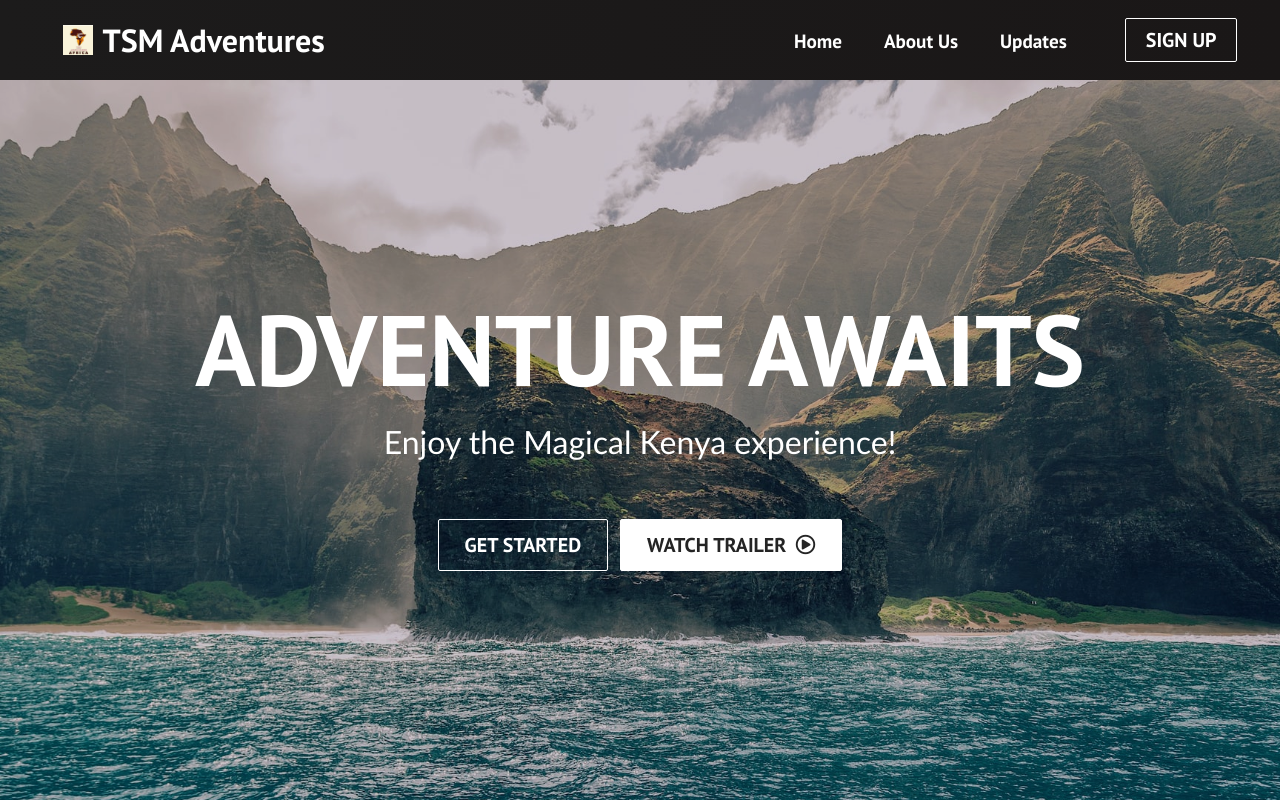
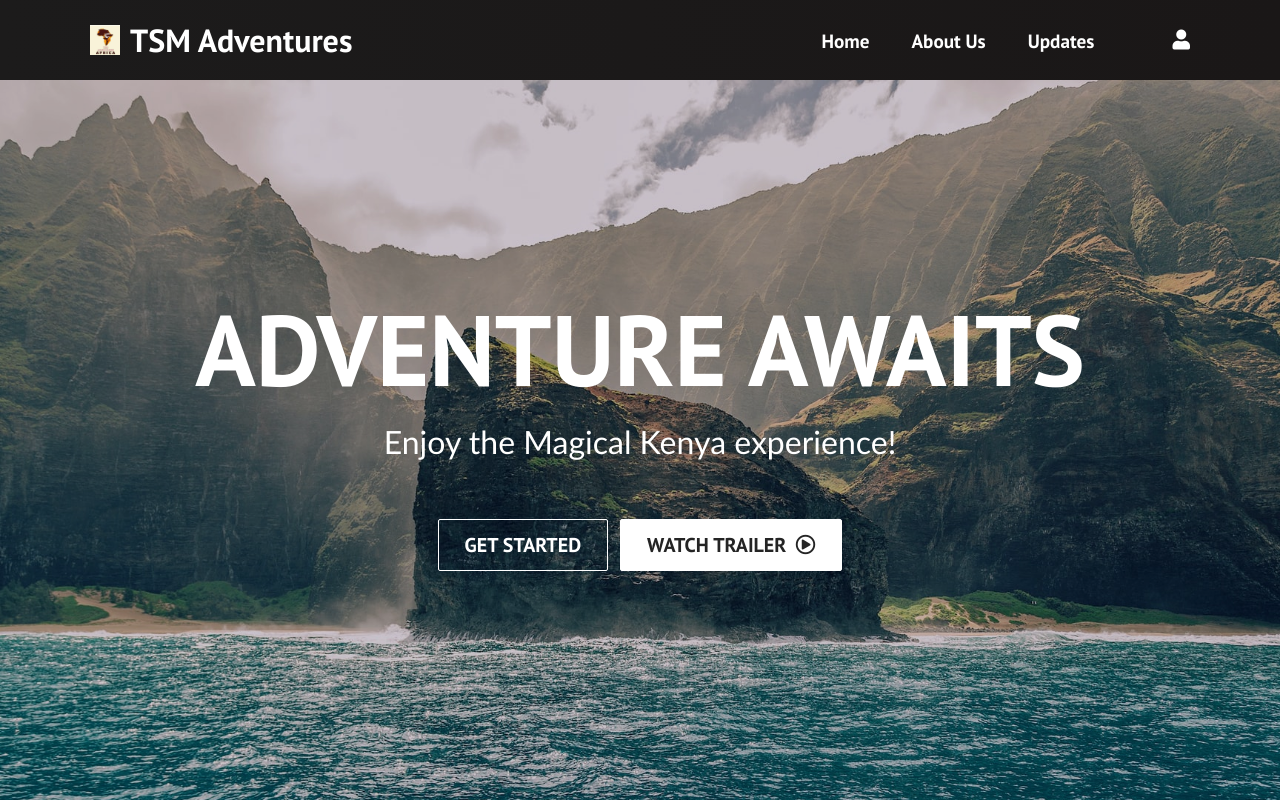
Before and after one commit to mikemwai/tsmadventures, a React (Create React App) app: page / in a window 1280 px wide. Shown: the top 800 px of the page. Built offline with nearby package versions, Linux system fonts and the light colour scheme.

Commit message:
minor updates

```diff
--- a/src/App.css
+++ b/src/App.css
@@ -14,7 +14,7 @@
 .contact,
 .services,
 .products,
-.sign-up {
+.sign-in {
   display: flex;
   height: 90vh;
   align-items: center;
@@ -208,8 +208,8 @@
   font-size: 100px;
 }
 
-/* Sign Up */
-.sign-up {
+/* Sign In */
+.sign-in {
   background-image: url('../public/images/img-8.jpg');
   background-position: center;
   background-size: cover;
--- a/src/App.js
+++ b/src/App.js
@@ -5,11 +5,11 @@ import './App.css';
 import Home from './components/pages/Home';
 import Services from './components/pages/Services';
 import Products from './components/pages/Products';
-import SignUp from './components/pages/SignUp';
 import Updates from './components/pages/Updates';
 import AboutUs from './components/pages/AboutUs';
 import Contact from './components/pages/Contact';
 import Karura from './components/pages/Karura';
+import SignIn from './components/pages/SignIn';
 
 function App() {
   return (
@@ -24,7 +24,7 @@ function App() {
           <Route path='/contact' element={<Contact />} />
           <Route path='/services' element={<Services />} />
           <Route path='/products' element={<Products />} />
-          <Route path='/sign-up' element={<SignUp />} />
+          <Route path='/sign-in' element={<SignIn />} />
         </Routes>
       </Router>
     </>
--- a/src/components/Button.css
+++ b/src/components/Button.css
@@ -27,6 +27,14 @@
     color: #fff;
     padding: 8px 20px;
     border: 1px solid var(--primary);
+    transition: all 0.3s ease-out;
+}
+
+.btn--icon
+{
+    background-color: transparent;
+    color: #fff;
+    padding: 8px 20px;
     transition: all 0.3s ease-out;
 }
 
--- a/src/components/Button.js
+++ b/src/components/Button.js
@@ -2,10 +2,10 @@ import React from 'react'
 import './Button.css';
 import {Link} from 'react-router-dom';
 
-const STYLES = ['btn--primary', 'btn--outline', 'btn--secondary'];
+const STYLES = ['btn--primary', 'btn--outline', 'btn--secondary', 'btn--icon'];
 const SIZES = ['btn--medium', 'btn--large'];
 
-export const Button = ({children, type, onClick, buttonStyle, buttonSize, buttonLink = '/sign-up'}) => {
+export const Button = ({children, type, onClick, buttonStyle, buttonSize, buttonLink = '/sign-in'}) => {
     const checkButtonStyle = STYLES.includes(buttonStyle) ? buttonStyle : STYLES[0];
     const checkButtonSize = SIZES.includes(buttonSize) ? buttonSize : SIZES[0];
 
--- a/src/components/Navbar.js
+++ b/src/components/Navbar.js
@@ -58,24 +58,13 @@ function Navbar() {
                 Updates
               </Link>
             </li>
-            {/* <li className='nav-item'>
-              <Link to='/services' className='nav-links' onClick={closeMobileMenu}>
-                Services
+            <li className='nav-item'>
+              <Link to='/sign-in' className='nav-links-mobile' onClick={closeMobileMenu}>
+                Sign In
               </Link>
             </li>
-            <li className='nav-item'>
-              <Link to='/products' className='nav-links' onClick={closeMobileMenu}>
-                Products
-              </Link>
-            </li> */}
-            <li className='nav-item'>
-              <Link to='/sign-up' className='nav-links-mobile' onClick={closeMobileMenu}>
-                Sign Up
-              </Link>
-            </li>
-
             </ul>
-            {button && <Button buttonStyle='btn--outline'>SIGN UP</Button>}
+            {button && <Button buttonStyle='btn--icon'><i className="fa fa-user" aria-hidden="true"></i></Button>}
         </div>
     </nav>
     </>
--- /dev/null
+++ b/src/components/pages/SignIn.js
@@ -0,0 +1,13 @@
+import React from 'react';
+import '../../App.css';
+import Footer from '../Footer';
+
+export default function SignIn()
+{
+    return (
+    <>
+    <h1 className="sign-in">SIGN IN</h1>
+    <Footer />
+    </>
+    );
+}
--- a/src/components/pages/SignUp.js
+++ /dev/null
@@ -1,7 +0,0 @@
-import React from 'react';
-import '../../App.css';
-
-export default function SignUp()
-{
-    return <h1 className="sign-up">SIGN UP</h1>;
-}
```
